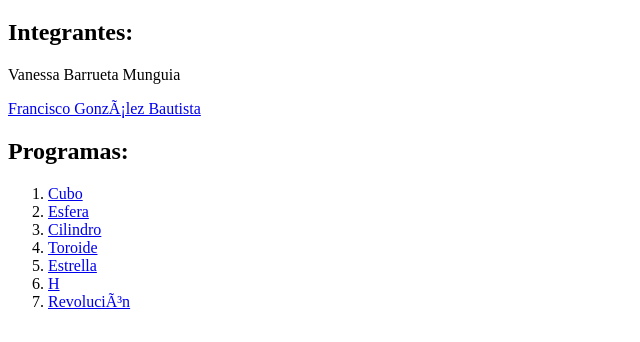
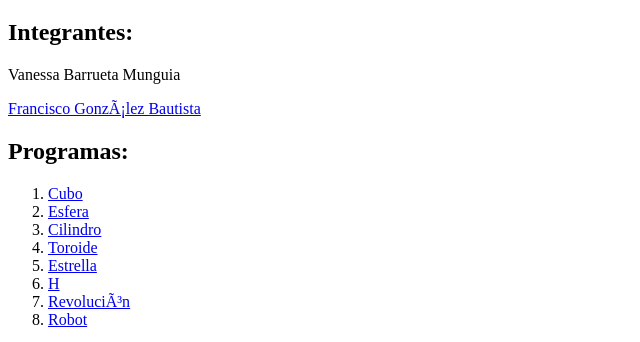
Before and after one commit to Barrueta/Barrueta.github.io, a plain HTML site: page rv/index.html in a window 1280 px wide. Shown: the part 61-403 px from the top of the page, without its empty margins (0-640 px from the left). Drawn offline with Linux system fonts and the light colour scheme.

Commit message:
Update index.html

```diff
--- a/rv/index.html
+++ b/rv/index.html
@@ -19,6 +19,7 @@
     <LI> <a href="./Estrella2402.html">Estrella</a>
     <LI> <a href="./H2602.html">H</a>
     <LI> <a href="./Revolucion2602.html">Revolución</a>
+    <LI> <a href="http://francisgoba.github.io/rv/robot020316.html">Robot</a>
   </OL>
 
 <canvas>
```
